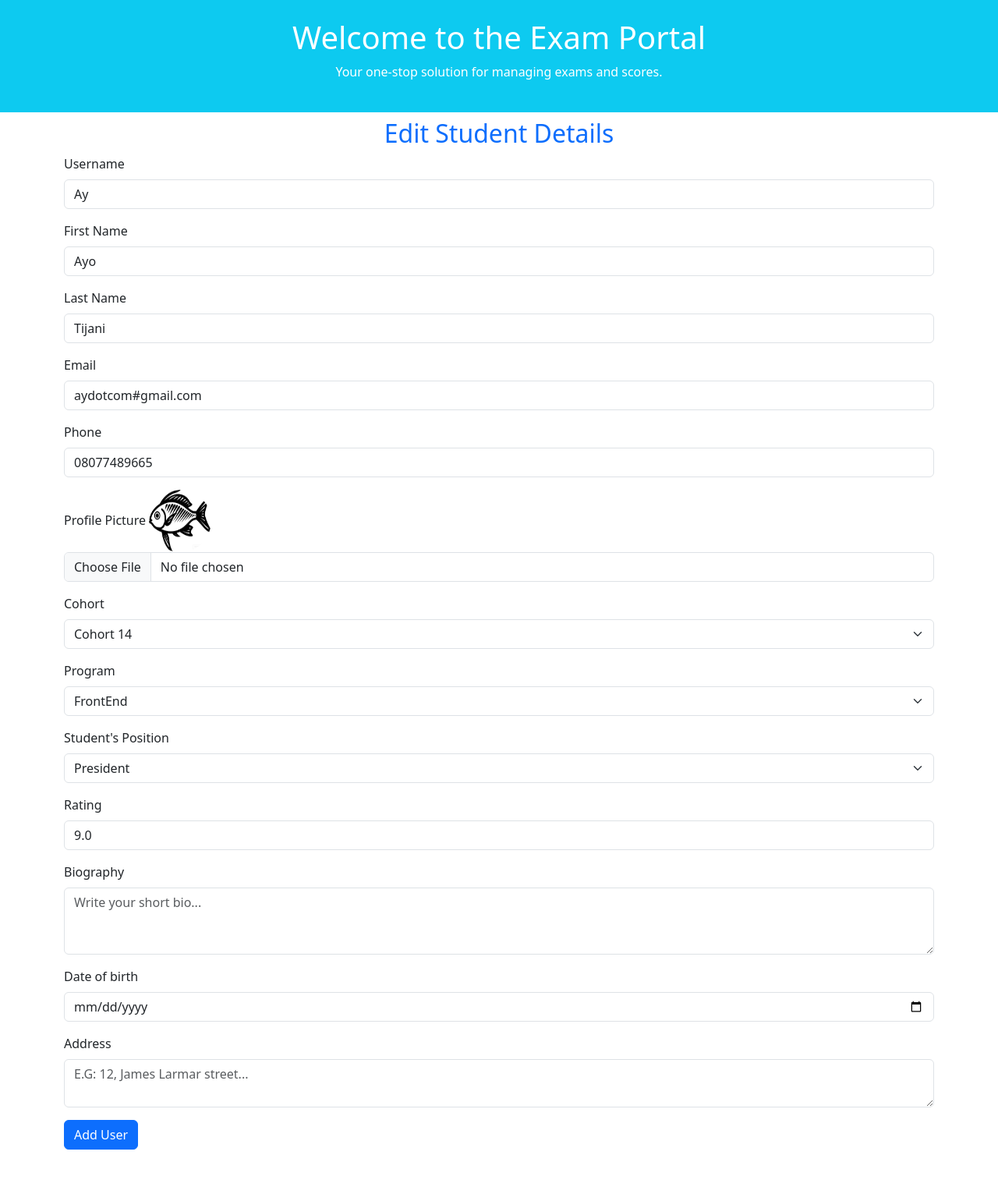
After one commit to Queency96/Djangoblogfolder, a Django app: a page that uses templates/blog/editstudent.html in a window 1280 px wide. The commit adds this page. Shown: the whole page at 78% size. Run offline with Django 5.2, Linux system fonts and the light colour scheme; data comes from the database, SQL or seed files in the repository; both versions use the stored data as it was after the commit; some libraries are stand-ins or nearby versions.

Commit message:
fix edit/update student details

```diff
--- a/students/models.py
+++ b/students/models.py
@@ -21,7 +21,7 @@ student_position = {
 
 # Create your models here.
 class Student(models.Model):
-  username = models.CharField(max_length=100)
+  username = models.CharField(max_length=100,unique=True)
   first_name = models.CharField(max_length=100)
   last_name = models.CharField(max_length=100)
   student_type = models.CharField(max_length=9, choices=student_position, default='Student')
--- a/students/urls.py
+++ b/students/urls.py
@@ -6,6 +6,8 @@ from . import views
 urlpatterns = [
   path('student_list', views.student_list, name='student_list'),
   path('create_cohort', views.create_cohort, name='create_cohort'),
+  path('edit_views/<slug:slug>', views.edit_views, name= 'edit_views'),
+  path('edit_student/<slug:slug>', views.edit_student, name='edit_student'),
   path('newuser', views.create_student, name= 'newuser'),
   path('del_student/<int:pk>', views.del_student, name='del_student'),
   path('profile/<slug:slug>', views.get_profile_from_student, name='student_profile'),
--- a/students/views.py
+++ b/students/views.py
@@ -6,13 +6,14 @@ from django.contrib import messages
 from django.core.exceptions import ValidationError
 from datetime import datetime, date
 
-
+# E-mail validator
 def mail_validator(value):
     if '@' in value and '.com' in value:
         return value
     else:
         raise ValidationError('Invalid email address')
 
+# List of student
 def student_list(request):
     student_list = Student.objects.all()
     paginator = Paginator(student_list, 3)
@@ -33,6 +34,7 @@ def student_list(request):
     }
     return render(request, 'blog/studentlist.html', context)
 
+# Displaying student's profile dynamically
 def get_profile_from_student(request, slug):
     student = get_object_or_404(Student, slug=slug)
     context = {
@@ -40,6 +42,7 @@ def get_profile_from_student(request, slug):
     }
     return render(request, 'blog/studentprofile.html', context)
 
+# Sending Email messages to student
 def message(request):
     if request.method == 'POST':
         # receiver's E-mail data
@@ -79,6 +82,7 @@ def message(request):
             messages.error(request, 'Do you fill all fields?')
             return redirect(previous_url)
 
+# Function to delete student from database
 def del_student(request, pk):
     student = get_object_or_404(Student, pk=pk)
 
@@ -87,6 +91,7 @@ def del_student(request, pk):
     student.delete()
     return redirect(previous_url)
 
+# Function to create new student to database
 def create_student(request):
     if request.method == 'POST':
         students = Student.objects.all()
@@ -113,9 +118,6 @@ def create_student(request):
 
         # Student cohort group input
         cohort = request.POST.get('cohort')
-
-        print(student_type)
-        print(cohort)
 
         # Validation for empty fields
         required_fields = {
@@ -185,6 +187,7 @@ def create_student(request):
             messages.error(request, f'Error: {e}')
             return redirect(previous_url)
 
+# Function to create new cohort to database
 def create_cohort(request):
     cohort_name = request.POST.get('addcohort')
     previous_url = request.META.get('HTTP_REFERER', 'student_list')
@@ -196,8 +199,117 @@ def create_cohort(request):
         messages.error(f'Error occur: {e}')
         return redirect(previous_url)
 
+def edit_views(request, slug):
+    student = get_object_or_404(Student, slug=slug)
+    all_cohorts = Cohort_Group.objects.all()
+    student_type = student_position
+    context ={
+        'student': student,
+        'all_cohorts': all_cohorts,
+        'type': student_type
+    }
+    return render(request, 'blog/editstudent.html', context)
+
+# Function to edit students details in database
+def edit_student(request, slug):
+    if request.method == 'POST':
+        student = get_object_or_404(Student, slug=slug)
+
+        # Update only fields that are provided
+        updated = False
+        student.username = request.POST.get('username', student.username)
+        student.first_name = request.POST.get('first_name', student.first_name)
+        student.last_name = request.POST.get('last_name', student.last_name)
+        student.student_type = request.POST.get('role', student.student_type)
+        student.email = request.POST.get('email', student.email)
+        student.phone = request.POST.get('phone', student.phone)
+        try:
+
+            # Save changes to the `Student` model
+            if student._state.db != '':  # Check if any field has been set differently
+                student.save()
+                updated = True
+                messages.success(request, 'Student details updated successfully!')
+
+            # Update the related `Student_Profile` model
+            try:
+                student_profile = Student_Profile.objects.get(student=student)
+                profile_updated = False
+
+                bio = request.POST.get('bio')
+                DOB = request.POST.get('DOB')
+                address = request.POST.get('address')
+                rating = request.POST.get('rating')
+                profile_picture = request.FILES.get('profileImage')
+
+                if bio and student_profile.bio != bio:
+                    student_profile.bio = bio
+                    profile_updated = True
+                if DOB and student_profile.DOB != DOB:
+                    student_profile.DOB = DOB
+                    profile_updated = True
+                if address and student_profile.address != address:
+                    student_profile.address = address
+                    profile_updated = True
+                if rating and student_profile.rating != float(rating):
+                    student_profile.rating = float(rating)
+                    profile_updated = True
+                if profile_picture:
+                    student_profile.profile_picture = profile_picture
+                    profile_updated = True
+
+                if profile_updated:
+                    student_profile.save()
+                    messages.success(request, 'Student profile updated successfully!')
+            except Student_Profile.DoesNotExist:
+                messages.warning(request, 'Student profile not found. Please create it first.')
+
+            # Update the `Program` model
+            course = request.POST.get('program')
+            if course:
+                try:
+                    program = Program.objects.get(student=student)
+                    if program.courses != course:
+                        program.courses = course
+                        program.save()
+                        messages.success(request, 'Program updated successfully!')
+                except Program.DoesNotExist:
+                    messages.warning(request, 'Program data not found.')
+
+            # Update the `Cohort_Group` model
+            cohort = request.POST.get('cohort')
+            if cohort:
+                try:
+                    # Get the new cohort group by name
+                    cohort_group = Cohort_Group.objects.get(name=cohort)
 
 
+                    # Check if the student is already part of any other cohort groups
+                    old_cohorts = Cohort_Group.objects.filter(students=student)
+                    if old_cohorts.exists():
+                        # Remove the student from all old cohort groups to stop student having more than one cohorts group
+                        for old_cohort in old_cohorts:
+                            old_cohort.students.remove(student)
+
+                    # Add the student to the new cohort group
+                    if student not in cohort_group.students.all():
+                        cohort_group.students.add(student)
+                        messages.success(request, f'{student.username} {student.last_name} updated successfully!')
+                    else:
+                        messages.warning(request, f'{student.first_name} {student.last_name} is already in the cohort group {cohort_group.name}.')
+
+                except Cohort_Group.DoesNotExist:
+                    messages.warning(request, 'Cohort group not found.')
+            messages.success(request, f'{student.first_name} {student.last_name} updated successfully!')
+            # Redirect back to the referring page or a default page
+            return redirect('student_list')
+        except Exception as e:
+            messages.warning(request, f' Error: {e}, {student.first_name} {student.last_name} does not updated')
+    else:
+        messages.error(request, 'Invalid request method.')
+        return redirect('student_list')
+
+# Email message instance logic
 def send_student_email(request, sender_email, message, subject, recipient_list):
     try:
         send_mail(
--- /dev/null
+++ b/templates/blog/editstudent.html
@@ -0,0 +1,178 @@
+{% load static %}
+<!DOCTYPE html>
+<html lang="en">
+  <head>
+    <meta charset="UTF-8" />
+    <meta name="viewport" content="width=device-width, initial-scale=1.0" />
+    <title>Student Exam Dashboard</title>
+    <link
+      href="https://cdn.jsdelivr.net/npm/bootstrap@5.3.0-alpha1/dist/css/bootstrap.min.css"
+      rel="stylesheet" />
+    <link
+      href="https://fonts.googleapis.com/css2?family=Poppins:wght@300;400;600&display=swap"
+      rel="stylesheet" />
+    <link
+      rel="stylesheet"
+      href="https://cdnjs.cloudflare.com/ajax/libs/font-awesome/6.0.0-beta3/css/all.min.css" />
+    <link
+      rel="stylesheet"
+      href="https://cdn.jsdelivr.net/npm/bootstrap-icons@1.11.3/font/bootstrap-icons.min.css" />
+      <script
+      src="https://cdnjs.cloudflare.com/ajax/libs/sweetalert2/11.14.5/sweetalert2.all.js"
+      integrity="sha512-AbjPD2rIZFzBugvnJKl8IZmGWWmjmZrYysHZaryYg0+XkoqDpmuKKRxDfVPCaHzf1SB3cwSKkgeEd7xLOmBusQ=="
+      crossorigin="anonymous"
+      referrerpolicy="no-referrer"></script>
+    <link rel="stylesheet" href="{% static 'CSS/list.css' %}" />
+  </head>
+  <body>
+    <!-- Header Section -->
+    <header class="bg-info text-white py-4 text-center">
+      <h1>Welcome to the Exam Portal</h1>
+      <p>Your one-stop solution for managing exams and scores.</p>
+    </header>
+    <section>
+      <h2 class="text-center m-2 text-primary">Edit Student Details</h2>
+    </section>
+    <section class="container mt-1 mb-5">
+      <form action="{% url 'edit_student' student.slug %}" method="post" enctype="multipart/form-data">
+        {% csrf_token %}
+        <div class="mb-3">
+          <label for="username" class="form-label">Username</label>
+          <input
+            type="text"
+            class="form-control"
+            id="username"
+            name="username"
+            value="{{student.username}}"
+            placeholder="Enter Username" />
+        </div>
+        <div class="mb-3">
+          <label for="first_name" class="form-label">First Name</label>
+          <input
+            type="text"
+            class="form-control"
+            id="first_name"
+            name="first_name"
+            value="{{student.first_name}}"
+            placeholder="Enter First Name" />
+        </div>
+        <div class="mb-3">
+          <label for="last_name" class="form-label">Last Name</label>
+          <input
+            type="text"
+            class="form-control"
+            id="last_name"
+            name="last_name"
+            value="{{student.last_name}}"
+            placeholder="Enter Last Name" />
+        </div>
+        <div class="mb-3">
+          <label for="email" class="form-label">Email</label>
+          <input
+            type="text"
+            class="form-control"
+            id="email"
+            name="email"
+            value="{{student.email}}"
+            placeholder="abc@123.com" />
+        </div>
+        <div class="mb-3">
+          <label for="phone" class="form-label">Phone</label>
+          <input
+            type="tel"
+            pattern="[0-9]{11}"
+            class="form-control"
+            id="phone"
+            name="phone"
+            value="{{student.phone}}"
+            placeholder="08012345678" />
+        </div>
+        <div class="mb-3">
+          <label for="profileImage" class="form-label"
+            >Profile Picture</label
+          >
+          <img class="rounded-circle"
+          width="80"
+          height="80"
+          src="{{student.student_profile.profile_picture.url}}"
+          alt="{{student.username}}'s profile picture">
+          <input
+            type="file"
+            class="form-control"
+            id="profileImage"
+            name="profileImage"
+            placeholder="Choose your profile picture" />
+        </div>
+        <div class="mb-3">
+          <label for="cohort" class="form-label">Cohort</label>
+          <select class="form-select" id="cohort" name="cohort">
+            {% for cohort in all_cohorts %}
+            <option value="{{cohort.name}}">{{cohort.name}}</option>
+            {% endfor %}
+          </select>
+        </div>
+        <div class="mb-3">
+          <label for="program" class="form-label">Program</label>
+          <select class="form-select" id="program" name="program">
+            <option value="Front-End">FrontEnd</option>
+            <option value="Back-End">BackEnd</option>
+            <option value="UI/UX">UI/UX</option>
+            <option value="Product-Manager">Product Manager</option>
+          </select>
+        </div>
+        <div class="mb-3">
+          <label for="status" class="form-label">Student's Position</label>
+          <select class="form-select" id="role" name="role">
+          {% for key, value in type %}
+            <option value="{{value}}">{{value}}</option>
+          {% endfor %}
+          </select>
+        </div>
+        <div class="mb-3">
+          <label for="rating" class="form-label">Rating</label>
+          <input
+            type="number"
+            class="form-control"
+            id="rating"
+            name="rating"
+            placeholder="'1' to '9'"
+            value="{{student.student_profile.rating|default:'0.0'}}"
+            min="1"
+            max="10" />
+        </div>
+        <div class="mb-3">
+          <label for="bio" class="form-label">Biography</label>
+          <textarea class="form-control" name="bio" id="bio" placeholder="Write your short bio..." rows="3"></textarea>
+        </div>
+        <div class="mb-3">
+          <label for="DOB" class="form-label">Date of birth</label>
+          <input
+            type="date"
+            class="form-control"
+            id="DOB"
+            name="DOB" />
+        </div>
+        <div class="mb-3">
+          <label for="address" class="form-label">Address</label>
+          <textarea class="form-control" name="address" id="address" placeholder="E.G: 12, James Larmar street..." rows="2"></textarea>
+        </div>
+        <button type="submit" class="btn btn-primary">Add User</button>
+      </form>
+    </div>
+  </div>
+    </section>
+
+
+    <script>
+      {% for message in messages %}
+          swal.fire({
+              icon: "{{message.tags}}",
+              title:"{{message}}",
+              text:"{{message.tags}}",
+              timer: 5000
+          })
+      {% endfor %}
+    </script>
+    <script src="https://cdn.jsdelivr.net/npm/bootstrap@5.3.0-alpha1/dist/js/bootstrap.bundle.min.js"></script>
+  </body>
+</html>
```
Also changed, not shown: templates/blog/studentlist.html (+4 -3 lines), templates/blog/studentprofile.html (+0 -11 lines), db.sqlite3, student_profile/student_profile/aaa_K1hoEb8.jpg (added), student_profile/student_profile/fish.png (added).
